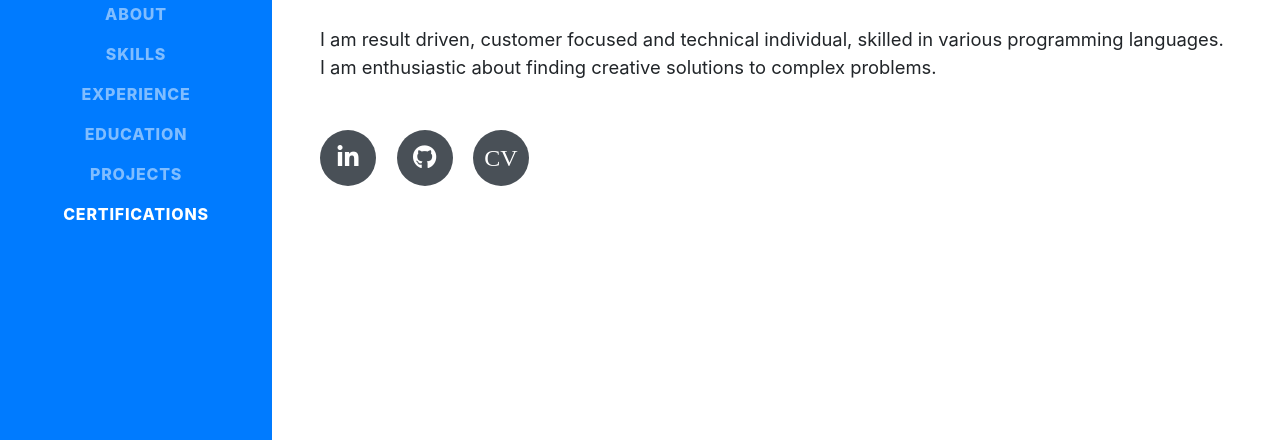
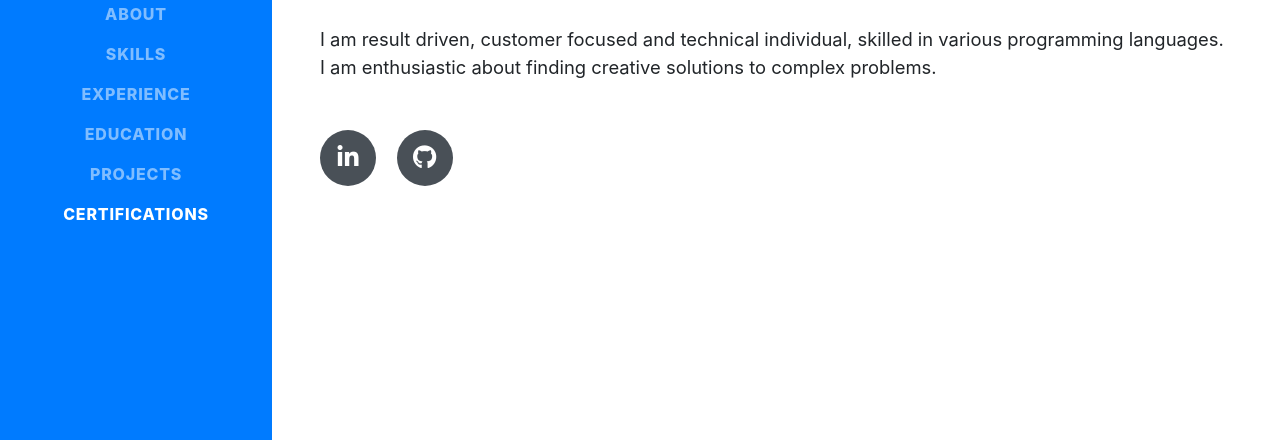
Before and after one commit to ShardulDave/ShardulDave.github.io, a website with bundled scripts: page index.html in a window 1280 px wide. Shown: the part 360-800 px from the top of the page. Built offline with nearby package versions, Linux system fonts and the light colour scheme; files whose address does not match are found by name; a web font is replaced by a local one.

Commit message:
Removed resume

```diff
--- a/index.html
+++ b/index.html
@@ -100,9 +100,6 @@
           </a>
           <a href="https://github.com/ShardulDave" target="_blank" rel="noopener">
             <i class="fab fa-github"></i>
-          </a>
-          <a href="SHARDUL_RESUME.pdf" target="_blank">
-            <i class="fab">CV</i>
           </a>
         </div>
       </div>
```
Also changed, not shown: 1 other file.
